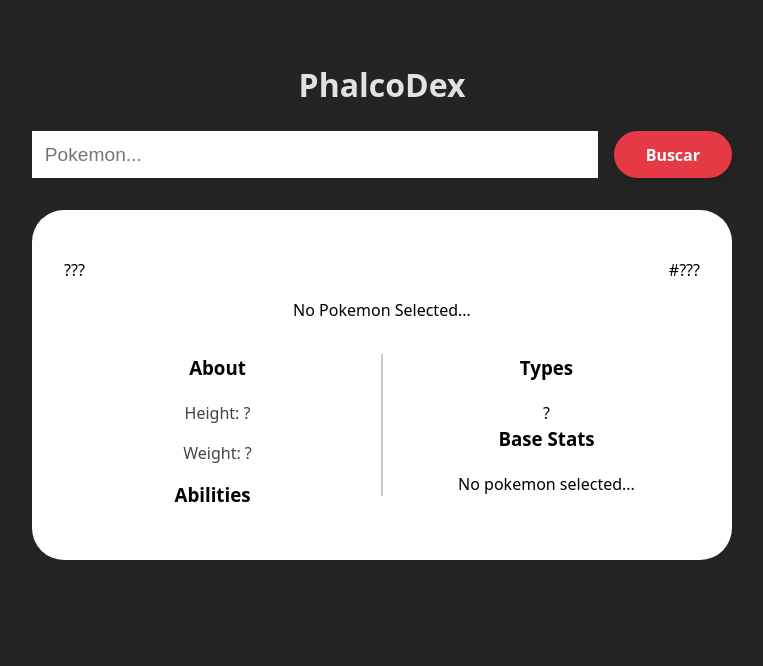
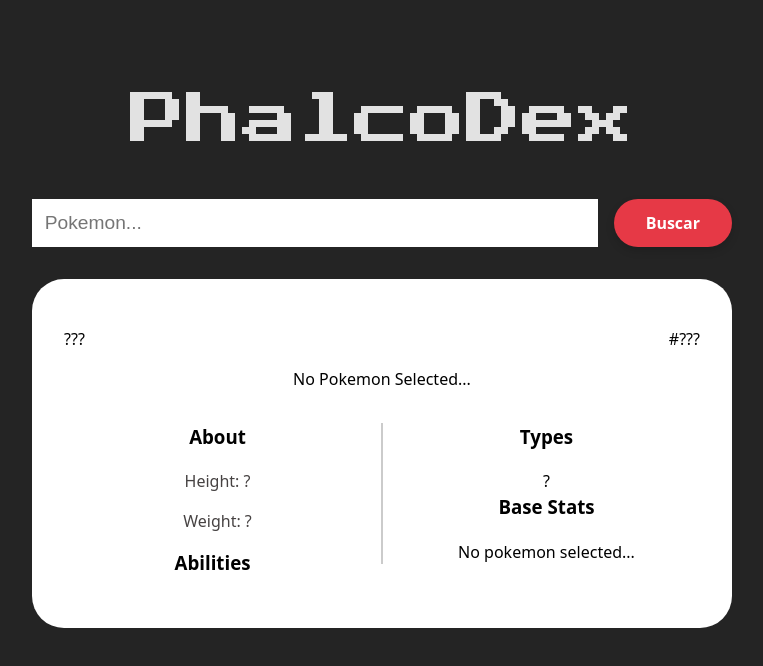
Before and after one commit to phalcobtw/PhalcoDex, a React (Vite) app: page / in a window 1280 px wide. Shown: the top 666 px of the page, without its empty margins (258-1021 px from the left). Built offline with nearby package versions, Linux system fonts and the light colour scheme.

Commit message:
added main-title class

```diff
--- a/src/App.css
+++ b/src/App.css
@@ -3,6 +3,12 @@
   margin: 0 auto;
   padding: 2rem;
   text-align: center;
+}
+
+.main-title {
+  font-family: "Press Start 2P", system-ui;
+  font-weight: 900;
+  font-size: 3.5em;
 }
 
 .header {
```
